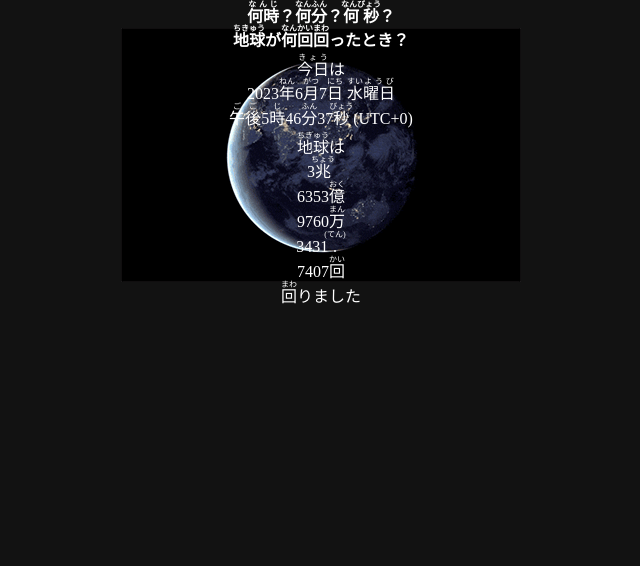
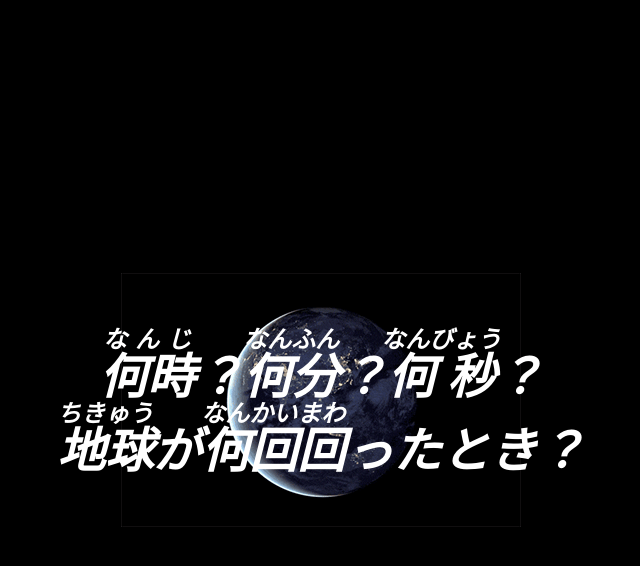
Before and after one commit to shugomatsuzawa/Earth-Rotates, a Next.js app: page / in a window 1280 px wide. Shown: the top 566 px of the page, without its empty margins (319-959 px from the left). Built offline with nearby package versions, Linux system fonts and the light colour scheme.

Commit message:
Tailwind CSS導入他

```diff
--- a/package.json
+++ b/package.json
@@ -13,5 +13,10 @@
     "next": "13.4.4",
     "react": "18.2.0",
     "react-dom": "18.2.0"
+  },
+  "devDependencies": {
+    "autoprefixer": "^10.4.14",
+    "postcss": "^8.4.24",
+    "tailwindcss": "^3.3.2"
   }
 }
--- /dev/null
+++ b/postcss.config.js
@@ -0,0 +1,6 @@
+module.exports = {
+  plugins: {
+    tailwindcss: {},
+    autoprefixer: {},
+  },
+}
--- a/src/app/globals.css
+++ b/src/app/globals.css
@@ -1,151 +1,7 @@
-:root {
-  --color-bg-1: #000000;
-  --color-bg-2: #333333;
-  --color-bg-3: #707070;
-  --color-label-1: #ffffff;
-  --color-label-2: #f7f7f7;
-  --color-label-3: #E6E6E6;
-  --color-separator-1: #cccccc;
-  /* --Accent-1: #b7193f; */
-  --font-default: 'BIZ UDPMincho', ui-serif, serif;
-  --font-heading: ui-sans-serif, sans-serif;
-  /* drop-shadow */
-	--drop-shadow: 0 3px 6px rgb(0 0 0 / 16%);
+@tailwind base;
+@tailwind components;
+@tailwind utilities;
 
-	/* easing */
-  /* Sine（最も弱い） */
-  --ease-in-sine:cubic-bezier(0.47, 0, 0.745, 0.715);
-  --ease-out-sine:cubic-bezier(0.39, 0.575, 0.565, 1);
-  --ease-in-out-sine:cubic-bezier(0.445, 0.05, 0.55, 0.95);
-  /* Quad（弱め。Sineより強く、Cubicより弱い） */
-  --ease-in-quad:cubic-bezier(0.55, 0.085, 0.68, 0.53);
-  --ease-out-quad:cubic-bezier(0.25, 0.46, 0.45, 0.94);
-  --ease-in-out-quad:cubic-bezier(0.455, 0.03, 0.515, 0.955);
-  /* Cubic（Quadより強く、Quartより弱い） */
-  --ease-in-cubic:cubic-bezier(0.55, 0.055, 0.675, 0.19);
-  --ease-out-cubic:cubic-bezier(0.215, 0.61, 0.355, 1);
-  --ease-in-out-cubic:cubic-bezier(0.645, 0.045, 0.355, 1);
-  /* Quart（Cubicより強く、Quintより弱い） */
-  --ease-in-quart:cubic-bezier(0.895, 0.03, 0.685, 0.22);
-  --ease-out-quart:cubic-bezier(0.165, 0.84, 0.44, 1);
-  --ease-in-out-quart:cubic-bezier(0.77, 0, 0.175, 1);
-  /* Quint（Quartより強く、Expoより弱い） */
-  --ease-in-quint:cubic-bezier(0.755, 0.05, 0.855, 0.06);
-  --ease-out-quint:cubic-bezier(0.23, 1, 0.32, 1);
-  --ease-in-out-quint:cubic-bezier(0.86, 0, 0.07, 1);
-  /* Expo（最も強い） */
-  --ease-in-expo:cubic-bezier(0.95, 0.05, 0.795, 0.035);
-  --ease-out-expo:cubic-bezier(0.19, 1, 0.22, 1);
-  --ease-in-out-expo:cubic-bezier(1, 0, 0, 1);
-  /* Circ（Expoのような強さを持つが、加速や減速の時間がよりゆるやか。） */
-  --ease-in-circ:cubic-bezier(0.6, 0.04, 0.98, 0.335);
-  --ease-out-circ:cubic-bezier(0.075, 0.82, 0.165, 1);
-  --ease-in-out-circ:cubic-bezier(0.785, 0.135, 0.15, 0.86);
-  /* Back（少し行き過ぎてから戻ってくるような動き） */
-  --ease-in-back:cubic-bezier(0.6, -0.28, 0.735, 0.045);
-  --ease-out-back:cubic-bezier(0.175, 0.885, 0.32, 1.275);
-  --ease-in-out-back:cubic-bezier(0.68, -0.55, 0.265, 1.55);
-
-  /* --max-width: 1100px;
-  --border-radius: 12px;
-  --font-mono: ui-monospace, Menlo, Monaco, 'Cascadia Mono', 'Segoe UI Mono',
-    'Roboto Mono', 'Oxygen Mono', 'Ubuntu Monospace', 'Source Code Pro',
-    'Fira Mono', 'Droid Sans Mono', 'Courier New', monospace;
-
-  --foreground-rgb: 0, 0, 0;
-  --background-start-rgb: 214, 219, 220;
-  --background-end-rgb: 255, 255, 255;
-
-  --primary-glow: conic-gradient(
-    from 180deg at 50% 50%,
-    #16abff33 0deg,
-    #0885ff33 55deg,
-    #54d6ff33 120deg,
-    #0071ff33 160deg,
-    transparent 360deg
-  );
-  --secondary-glow: radial-gradient(
-    rgba(255, 255, 255, 1),
-    rgba(255, 255, 255, 0)
-  );
-
-  --tile-start-rgb: 239, 245, 249;
-  --tile-end-rgb: 228, 232, 233;
-  --tile-border: conic-gradient(
-    #00000080,
-    #00000040,
-    #00000030,
-    #00000020,
-    #00000010,
-    #00000010,
-    #00000080
-  );
-
-  --callout-rgb: 238, 240, 241;
-  --callout-border-rgb: 172, 175, 176;
-  --card-rgb: 180, 185, 188;
-  --card-border-rgb: 131, 134, 135; */
-}
-
-/* @media (prefers-color-scheme: dark) {
-  :root {
-    --foreground-rgb: 255, 255, 255;
-    --background-start-rgb: 0, 0, 0;
-    --background-end-rgb: 0, 0, 0;
-
-    --primary-glow: radial-gradient(rgba(1, 65, 255, 0.4), rgba(1, 65, 255, 0));
-    --secondary-glow: linear-gradient(
-      to bottom right,
-      rgba(1, 65, 255, 0),
-      rgba(1, 65, 255, 0),
-      rgba(1, 65, 255, 0.3)
-    );
-
-    --tile-start-rgb: 2, 13, 46;
-    --tile-end-rgb: 2, 5, 19;
-    --tile-border: conic-gradient(
-      #ffffff80,
-      #ffffff40,
-      #ffffff30,
-      #ffffff20,
-      #ffffff10,
-      #ffffff10,
-      #ffffff80
-    );
-
-    --callout-rgb: 20, 20, 20;
-    --callout-border-rgb: 108, 108, 108;
-    --card-rgb: 100, 100, 100;
-    --card-border-rgb: 200, 200, 200;
-  }
-} */
-
-/* * {
-  box-sizing: border-box;
-  padding: 0;
-  margin: 0;
-} */
-
-/* html,
-body {
-  max-width: 100vw;
-  overflow-x: hidden;
-} */
-
-/* body {
-  color: rgb(var(--foreground-rgb));
-  background: linear-gradient(
-      to bottom,
-      transparent,
-      rgb(var(--background-end-rgb))
-    )
-    rgb(var(--background-start-rgb));
-} */
-
-/* a {
-  color: inherit;
-  text-decoration: none;
-} */
 
 /* @media (prefers-color-scheme: dark) { */
   html {
@@ -153,131 +9,36 @@ body {
   }
 /* } */
 
-
-
-/*==========Reset CSS==========*/
-* {
-  box-sizing: border-box;
-}
-
-body {
-  margin:0;
-padding:0;
--webkit-text-size-adjust: 100%;
-  text-size-adjust: 100%;
-}
-
-div, object, iframe,
-h1, h2, h3, h4, h5, h6, p, blockquote, pre, a,
-abbr, address, cite, code,
-del, dfn, em, img, ins, kbd, q, samp,
-small, strong, sub, sup, var,
-b, i,
-dl, dt, dd, ol, ul, li,
-fieldset, form, label, legend,
-table, caption, tbody, tfoot, thead, tr, th, td,
-article, aside, canvas, details, figcaption, figure,
-footer, header, hgroup, menu, nav, section, summary,
-time, mark, audio, video {
-margin:0;
-padding:0;
-border:0;
-  font-family: var(--font-default);
-font-size:1rem;
-  font-style: normal;
-color: var(--color-label-1);
-vertical-align:baseline;
-text-align: center;
-background:transparent;
-  line-height:1.5;
-}
-
-article,aside,details,figcaption,figure,
-footer,header,hgroup,menu,nav,section {
-display:block;
-}
-
-ul {
-  list-style:none;
-}
-
-blockquote, q {
-  quotes:none;
-}
-
-blockquote::before, blockquote::after,
-q::before, q::after {
-  content:'';
-  content:none;
-}
-
-a {
-color: var(--color-label-1);
-text-decoration: none;
-}
-
-a:focus-visible {
-outline: 3px solid var(--color-separator-1);
-outline-offset: 2px;
-}
-
-h1, h2, h3, h4, h5, h6{
-font-weight: bold;
-  font-family: var(--font-heading);
-}
-
-img{
-max-width: 100%;
-height: auto;
-}
-
-/* change colours to suit your needs */
-ins {
-  background-color:#ff9;
-  color:var(--color-label-1);
-  text-decoration:none;
-}
-
-/* change colours to suit your needs */
-mark {
-  background-color:#ff9;
-  color:var(--color-label-1);
-  font-style:italic;
-  font-weight:bold;
-}
-
-del {
-  text-decoration: line-through;
-}
-
-abbr[title], dfn[title] {
-  border-bottom:1px dotted;
-  cursor:help;
-}
-
-table {
-  border-collapse:collapse;
-  border-spacing:0;
-}
-
-/* change border color to suit your needs */
-hr {
-  display:block;
-  height:1px;
-  border:0;
-  border-top:1px solid var(--color-separator-1);
-  margin:1em 0;
-  padding:0;
-}
-
-input, select {
-  vertical-align:middle;
-}
-
-
-
 body{
   background-image: url(/earth-night-1918.gif);
   background-repeat: no-repeat;
   background-position: center;
+  background-color: #000;
 }
+
+@layer base {
+  * {
+    @apply italic;
+  }
+  h1, h2, h3, h4, h5, h6 {
+    @apply text-center font-bold;
+  }
+  h1 {
+    @apply text-5xl font-black;
+  }
+  h2 {
+    @apply text-4xl;
+  }
+  h3 {
+    @apply text-3xl;
+  }
+  h4 {
+    @apply text-2xl;
+  }
+  h5 {
+    @apply text-xl;
+  }
+  h6 {
+    @apply text-lg;
+  }
+}
--- a/src/app/layout.js
+++ b/src/app/layout.js
@@ -10,7 +10,7 @@ export const metadata = {
 
 export default function RootLayout({ children }) {
   return (
-    <html lang="ja">
+    <html lang="ja" class="dark">
       <body className={inter.className}>{children}</body>
     </html>
   )
--- a/src/app/page.js
+++ b/src/app/page.js
@@ -6,98 +6,33 @@ import Rotates from './rotates';
 
 export default function Home() {
   return (
-    <main className={styles.main}>
-      <section>
+    <main className={`${styles.main} h-screen overflow-auto snap-y snap-mandatory`}>
+      <section className='container h-screen snap-start grid place-content-center'>
         <h1><ruby>何時<rp>(</rp><rt>なんじ</rt><rp>)</rp></ruby>？<ruby>何分<rp>(</rp><rt>なんふん</rt><rp>)</rp></ruby>？<ruby>何秒<rp>(</rp><rt>なんびょう</rt><rp>)</rp></ruby>？<br /><ruby>地球<rp>(</rp><rt>ちきゅう</rt><rp>)</rp></ruby>が<ruby>何回<rp>(</rp><rt>なんかい</rt><rp>)</rp></ruby><ruby>回<rp>(</rp><rt>まわ</rt><rp>)</rp></ruby>ったとき？</h1>
         {/* <Link href='#'>見る</Link> */}
       </section>
-      <Rotates />
-      {/* <div className={styles.description}>
-        <p>
-          Get started by editing&nbsp;
-          <code className={styles.code}>src/app/page.js</code>
-        </p>
+      <section className='container h-screen snap-start grid place-content-center'>
+        <Rotates />
+      </section>
+      <section className='container h-screen snap-start grid place-content-center'>
         <div>
-          <a
-            href="https://vercel.com?utm_source=create-next-app&utm_medium=appdir-template&utm_campaign=create-next-app"
-            target="_blank"
-            rel="noopener noreferrer"
-          >
-            By{' '}
-            <Image
-              src="/vercel.svg"
-              alt="Vercel Logo"
-              className={styles.vercelLogo}
-              width={100}
-              height={24}
-              priority
-            />
-          </a>
+          <h2>解説</h2>
+          <div>
+            <p>まず、地球の回転には自転と公転があります。今回は自転の回数を表しています。</p>
+            <p>このサイトでは2022年1月1日に、地球が誕生してから45.43億年経過したと仮定しています。</p>
+            <p>地球の回転は少しずつ遅くなり続けています。地球誕生当時1日の長さは5時間だったとされています。</p>
+            <p>このサイトでは2022年1月1日に1日の長さが24時間に達したと仮定しています。</p>
+            <p>800.2055*4,543,080,000=3,635,397,602,940</p>
+            <p>ここから現在までの日数を足したものが、地球が回った回数です。</p>
+            <h6>出典</h6>
+            <ol>
+              <li><Link href='https://ordix.hatenablog.jp/entry/2016/06/09/201057' target='_blank'>「何時何分何秒地球が何回回ったとき」　問題を真剣に考えてみた - 天気晴朗なれども奈美高志くん</Link></li>
+              <li><Link href='https://english-otter.com/2018/01/12/the-earth/' target='_blank'>【論破用】「何時何分何秒地球が何回回ったとき」を計算してみた 【積分】 | カワウソは考える。</Link></li>
+            </ol>
+          </div>
         </div>
-      </div>
-
-      <div className={styles.center}>
-        <Image
-          className={styles.logo}
-          src="/next.svg"
-          alt="Next.js Logo"
-          width={180}
-          height={37}
-          priority
-        />
-      </div>
-
-      <div className={styles.grid}>
-        <a
-          href="https://nextjs.org/docs?utm_source=create-next-app&utm_medium=appdir-template&utm_campaign=create-next-app"
-          className={styles.card}
-          target="_blank"
-          rel="noopener noreferrer"
-        >
-          <h2>
-            Docs <span>-&gt;</span>
-          </h2>
-          <p>Find in-depth information about Next.js features and API.</p>
-        </a>
-
-        <a
-          href="https://nextjs.org/learn?utm_source=create-next-app&utm_medium=appdir-template&utm_campaign=create-next-app"
-          className={styles.card}
-          target="_blank"
-          rel="noopener noreferrer"
-        >
-          <h2>
-            Learn <span>-&gt;</span>
-          </h2>
-          <p>Learn about Next.js in an interactive course with&nbsp;quizzes!</p>
-        </a>
-
-        <a
-          href="https://vercel.com/templates?framework=next.js&utm_source=create-next-app&utm_medium=appdir-template&utm_campaign=create-next-app"
-          className={styles.card}
-          target="_blank"
-          rel="noopener noreferrer"
-        >
-          <h2>
-            Templates <span>-&gt;</span>
-          </h2>
-          <p>Explore the Next.js 13 playground.</p>
-        </a>
-
-        <a
-          href="https://vercel.com/new?utm_source=create-next-app&utm_medium=appdir-template&utm_campaign=create-next-app"
-          className={styles.card}
-          target="_blank"
-          rel="noopener noreferrer"
-        >
-          <h2>
-            Deploy <span>-&gt;</span>
-          </h2>
-          <p>
-            Instantly deploy your Next.js site to a shareable URL with Vercel.
-          </p>
-        </a>
-      </div> */}
+        <aside><Link href='https://shugomatsuzawa.com' target='_blank'>このサイトを作った人</Link> <small>©︎ Shugo Matsuzawa 2023</small></aside>
+      </section>
     </main>
   )
 }
--- a/src/app/rotates.js
+++ b/src/app/rotates.js
@@ -28,9 +28,9 @@ const Rotates = () => {
       const min = now.getMinutes();
       const sec = now.getSeconds();
       const tz = now.getTimezoneOffset() / -60;
-      setDateDisplay([year, <ruby>年<rp>(</rp><rt>ねん</rt><rp>)</rp></ruby>, month, <ruby>月<rp>(</rp><rt>がつ</rt><rp>)</rp></ruby>, date, <ruby>日<rp>(</rp><rt>にち</rt><rp>)</rp></ruby>, ' ', day, <ruby>曜日<rp>(</rp><rt>ようび</rt><rp>)</rp></ruby>]);
-      setTimeDisplay([ampm, hour, <ruby>時<rp>(</rp><rt>じ</rt><rp>)</rp></ruby>, min, <ruby>分<rp>(</rp><rt>ふん</rt><rp>)</rp></ruby>, sec, <ruby>秒<rp>(</rp><rt>びょう</rt><rp>)</rp></ruby>]);
-      setTzDisplay(['(UTC+', tz, ')']);
+      setDateDisplay([<span className='text-xl font-bold'>{year}<ruby>年<rp>(</rp><rt>ねん</rt><rp>)</rp></ruby>{month}<ruby>月<rp>(</rp><rt>がつ</rt><rp>)</rp></ruby>{date}<ruby>日<rp>(</rp><rt>にち</rt><rp>)</rp></ruby>&nbsp;{day}<ruby>曜日<rp>(</rp><rt>ようび</rt><rp>)</rp></ruby></span>]);
+      setTimeDisplay([<span className='text-xl font-bold'>{ampm}{hour}<ruby>時<rp>(</rp><rt>じ</rt><rp>)</rp></ruby>{min}<ruby>分<rp>(</rp><rt>ふん</rt><rp>)</rp></ruby>{sec}<ruby>秒<rp>(</rp><rt>びょう</rt><rp>)</rp></ruby></span>]);
+      setTzDisplay([<small>(UTC+{tz})</small>]);
 
       if (now >= distDate) {
         setClockError(false);
@@ -38,11 +38,11 @@ const Rotates = () => {
         console.debug(rotates);
 
         const integer = String(rotates).split(".")[0];
-        const n = integer.slice( -4 );
-        const k = integer.slice( -8, -4 ) ? [integer.slice( -8, -4 ), <><ruby>万<rp>(</rp><rt>まん</rt><rp>)</rp></ruby><br /></>] : null;
-        const m = integer.slice( -12, -8 ) ? [integer.slice( -12, -8 ), <><ruby>億<rp>(</rp><rt>おく</rt><rp>)</rp></ruby><br /></>] : null;
-        const g = integer.slice( -16, -12 ) ? [integer.slice( -16, -12 ), <><ruby>兆<rp>(</rp><rt>ちょう</rt><rp>)</rp></ruby><br /></>] : null;
-        const decimal = String(rotates).split(".")[1] ? [<><ruby>.<rp>(</rp><rt>(てん)</rt><rp>)</rp></ruby><br /></>, String(rotates).split(".")[1], <ruby>回<rp>(</rp><rt>かい</rt><rp>)</rp></ruby>] : <ruby>回<rp>(</rp><rt>かい</rt><rp>)</rp></ruby>;
+        const n = <span className='text-7xl'>{integer.slice( -4 )}</span>;
+        const k = integer.slice( -8, -4 ) ? [<><span className='text-7xl'>{integer.slice( -8, -4 )}</span><ruby>万<rp>(</rp><rt>まん</rt><rp>)</rp></ruby><br /></>] : null;
+        const m = integer.slice( -12, -8 ) ? [<><span className='text-7xl'>{integer.slice( -12, -8 )}</span><ruby>億<rp>(</rp><rt>おく</rt><rp>)</rp></ruby><br /></>] : null;
+        const g = integer.slice( -16, -12 ) ? [<><span className='text-7xl'>{integer.slice( -16, -12 )}</span><ruby>兆<rp>(</rp><rt>ちょう</rt><rp>)</rp></ruby><br /></>] : null;
+        const decimal = String(rotates).split(".")[1] ? [<><ruby>.<rp>(</rp><rt>(てん)</rt><rp>)</rp></ruby><br /><span className='text-7xl'>{String(rotates).split(".")[1]}</span><ruby>回<rp>(</rp><rt>かい</rt><rp>)</rp></ruby></>] : <ruby>回<rp>(</rp><rt>かい</rt><rp>)</rp></ruby>;
         setRotatesDisplay([g, m, k, n, decimal]);
       } else {
         setClockError(true);
@@ -57,8 +57,8 @@ const Rotates = () => {
         <p>コンピューターの時計に問題があります。</p>
       ) : (
         <>
-          <div><ruby>今日<rp>(</rp><rt>きょう</rt><rp>)</rp></ruby>は<br />{dateDisplay}<br />{timeDisplay} <small>{tzDisplay}</small></div>
-          <div><ruby>地球<rp>(</rp><rt>ちきゅう</rt><rp>)</rp></ruby>は<br />{rotatesDisplay}<br /><ruby>回<rp>(</rp><rt>まわ</rt><rp>)</rp></ruby>りました</div>
+          <div className='tabular-nums text-center'><ruby>今日<rp>(</rp><rt>きょう</rt><rp>)</rp></ruby>は<br />{dateDisplay}<br />{timeDisplay} {tzDisplay}</div>
+          <div className='tabular-nums mt-10 text-center'><ruby>地球<rp>(</rp><rt>ちきゅう</rt><rp>)</rp></ruby>は、だいたい<br /><span className='inline-block text-end font-bold'>{rotatesDisplay}</span><br />くらい<ruby>回<rp>(</rp><rt>まわ</rt><rp>)</rp></ruby>りました</div>
         </>
       )}
 
```
Also changed, not shown: tailwind.config.js (added, +33 -0 lines), 1 other file (tests, documents, lock files or other folders).
